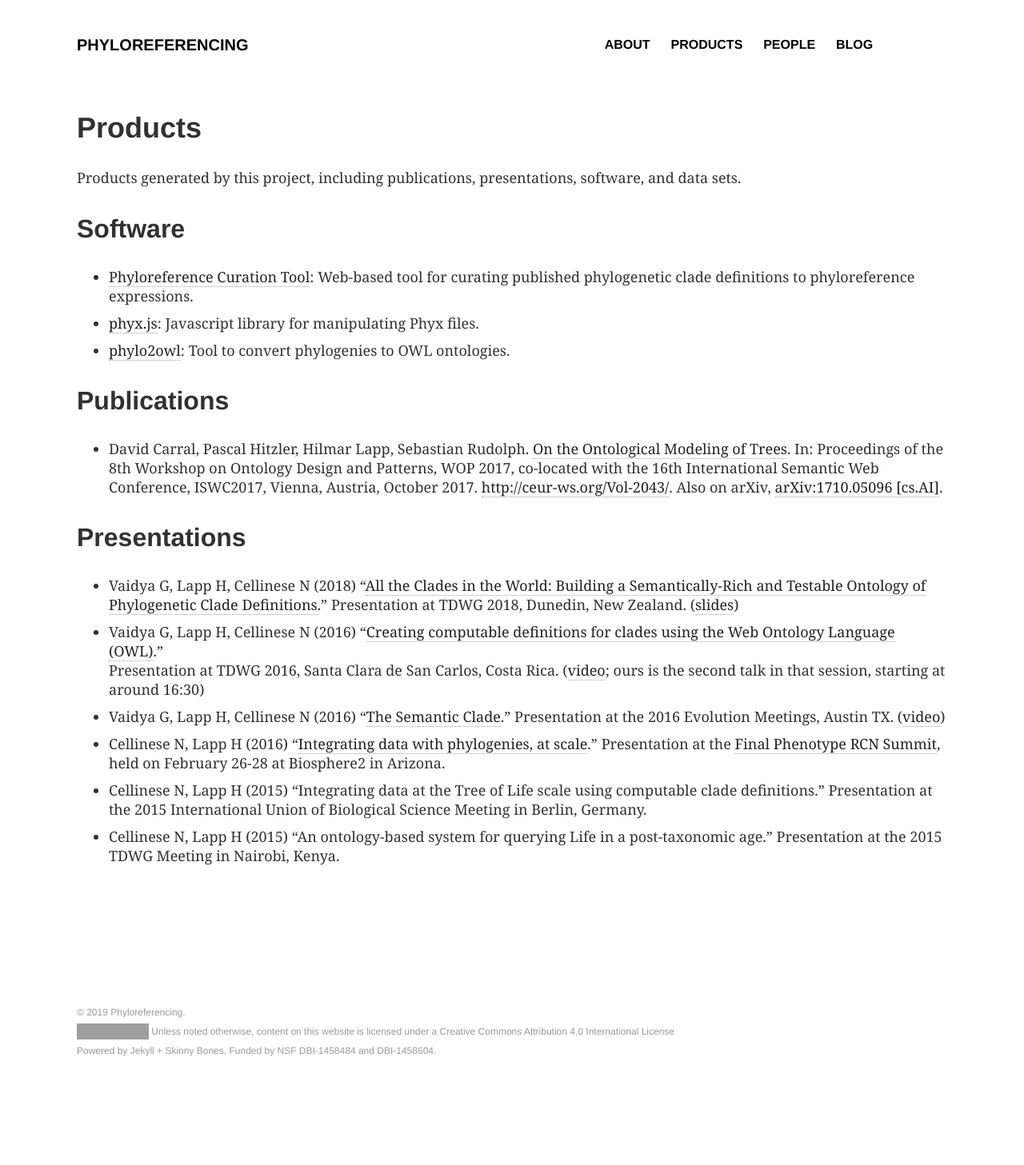
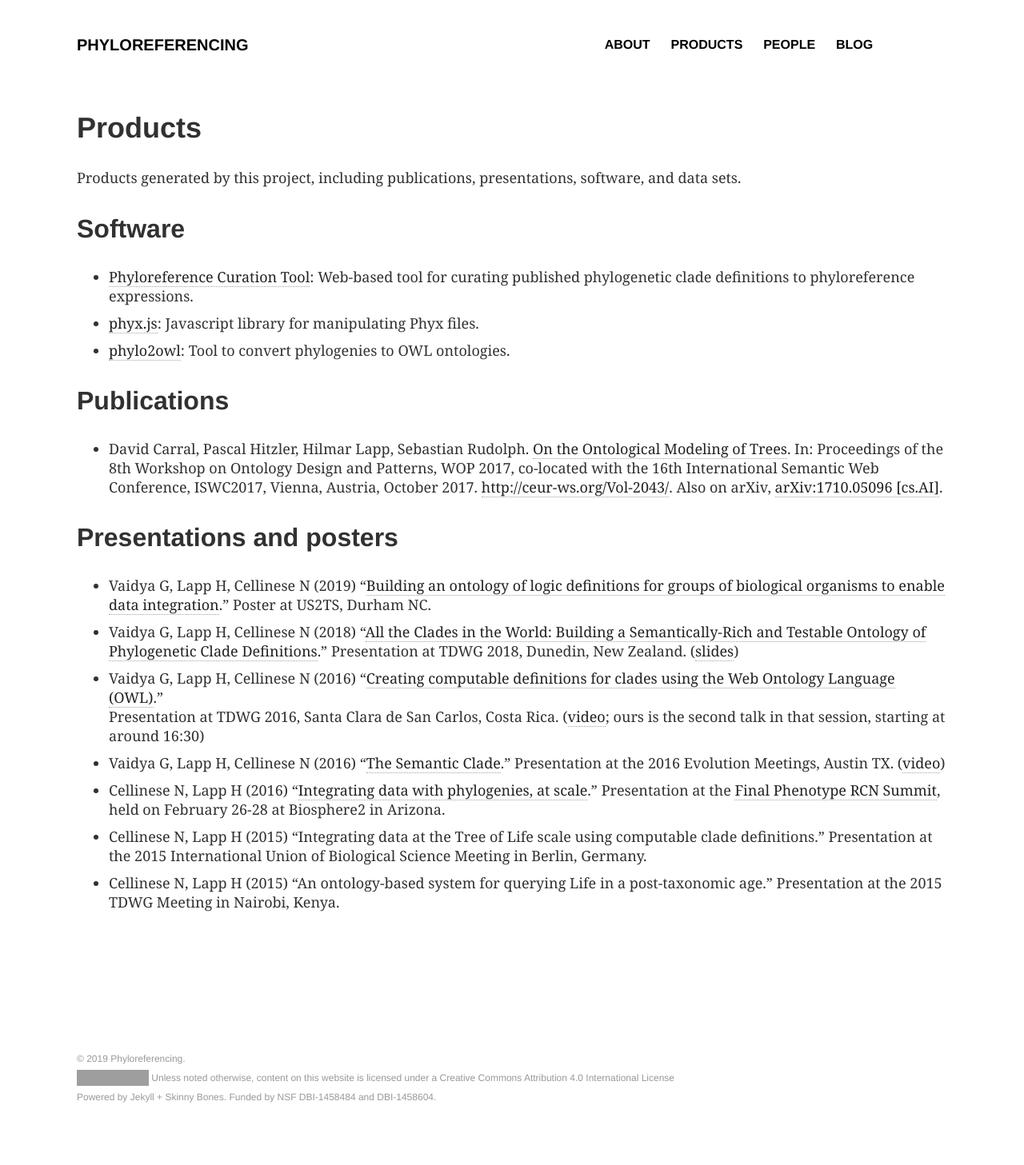
Before and after one commit to phyloref/phyloref.github.io, a Jekyll site: the page built from _pages/products.md, in a window 1280 px wide. Shown: the whole page at 80% size. Built offline with Jekyll 4.4.1, drawn with Linux system fonts in a browser that asks for light colours; comment, search, counter and statistics services are not loaded; before the commit the page ends 1399 px from its top, so only the background shows below that; grey boxes are pictures that could not be loaded.

Commit message:
Added US2TS poster to products.

```diff
--- a/_pages/products.md
+++ b/_pages/products.md
@@ -26,8 +26,8 @@ ads: false
   2017, co-located with the 16th International Semantic Web
   Conference, ISWC2017, Vienna, Austria, October 2017. <http://ceur-ws.org/Vol-2043/>. Also on arXiv, [arXiv:1710.05096 [cs.AI]](https://arxiv.org/abs/1710.05096).
 
-## Presentations
-
+## Presentations and posters
+* Vaidya G, Lapp H, Cellinese N (2019) "[Building an ontology of logic definitions for groups of biological organisms to enable data integration](http://doi.org/10.6084/m9.figshare.7904999)." Poster at US2TS, Durham NC.
 * Vaidya G, Lapp H, Cellinese N (2018) "[All the Clades in the World: Building a Semantically-Rich and Testable Ontology of Phylogenetic Clade Definitions](https://doi.org/10.3897/biss.2.25776)." Presentation at TDWG 2018, Dunedin, New Zealand. ([slides](https://speakerdeck.com/gaurav/all-the-clades-in-the-world-building-a-semantically-rich-and-testable-ontology-of-phylogenetic-clade-definitions))
 * Vaidya G, Lapp H, Cellinese N (2016) "[Creating computable definitions for clades using the Web Ontology Language (OWL)](https://speakerdeck.com/gaurav/creating-computable-definitions-for-clades-using-the-web-ontology-language-owl)."
   Presentation at TDWG 2016, Santa Clara de San Carlos, Costa Rica. ([video](http://idigbio.adobeconnect.com/p4puo3ev61c/); ours is the second talk in that session, starting at around 16:30)
```
